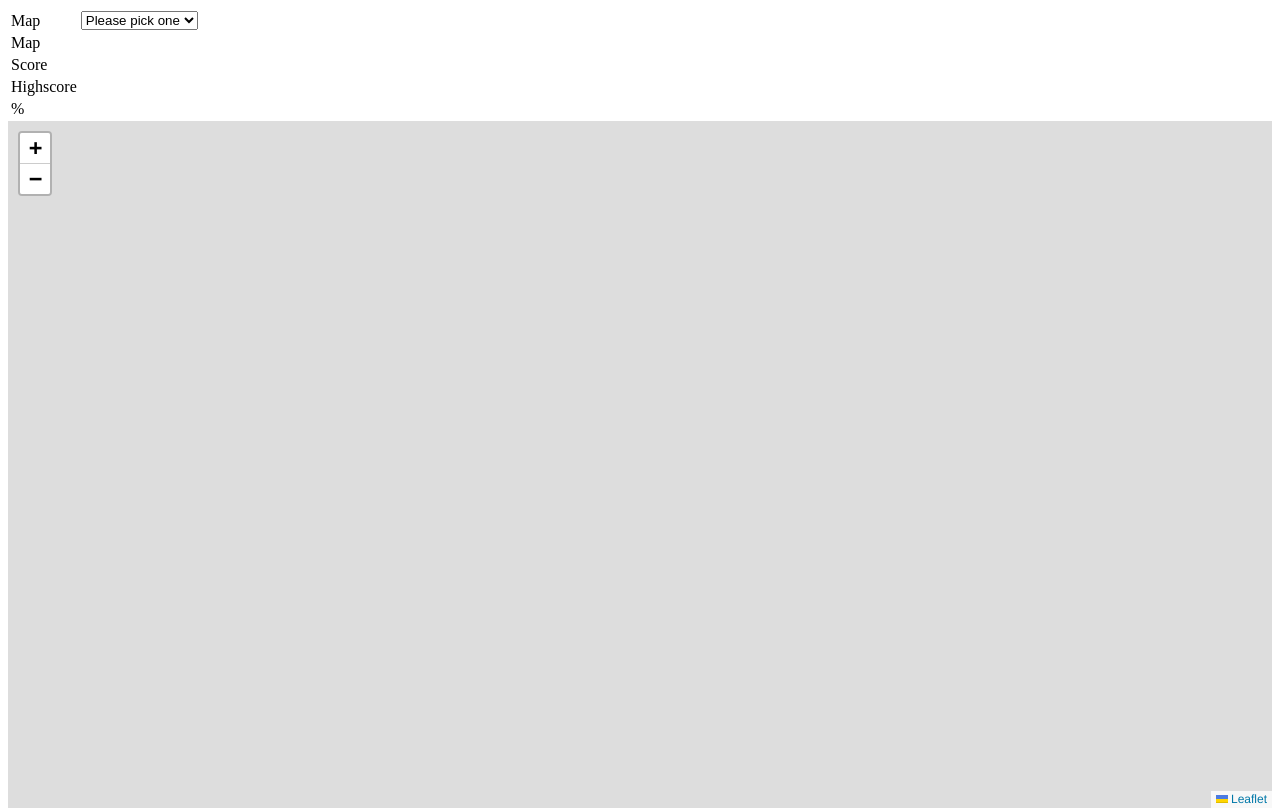
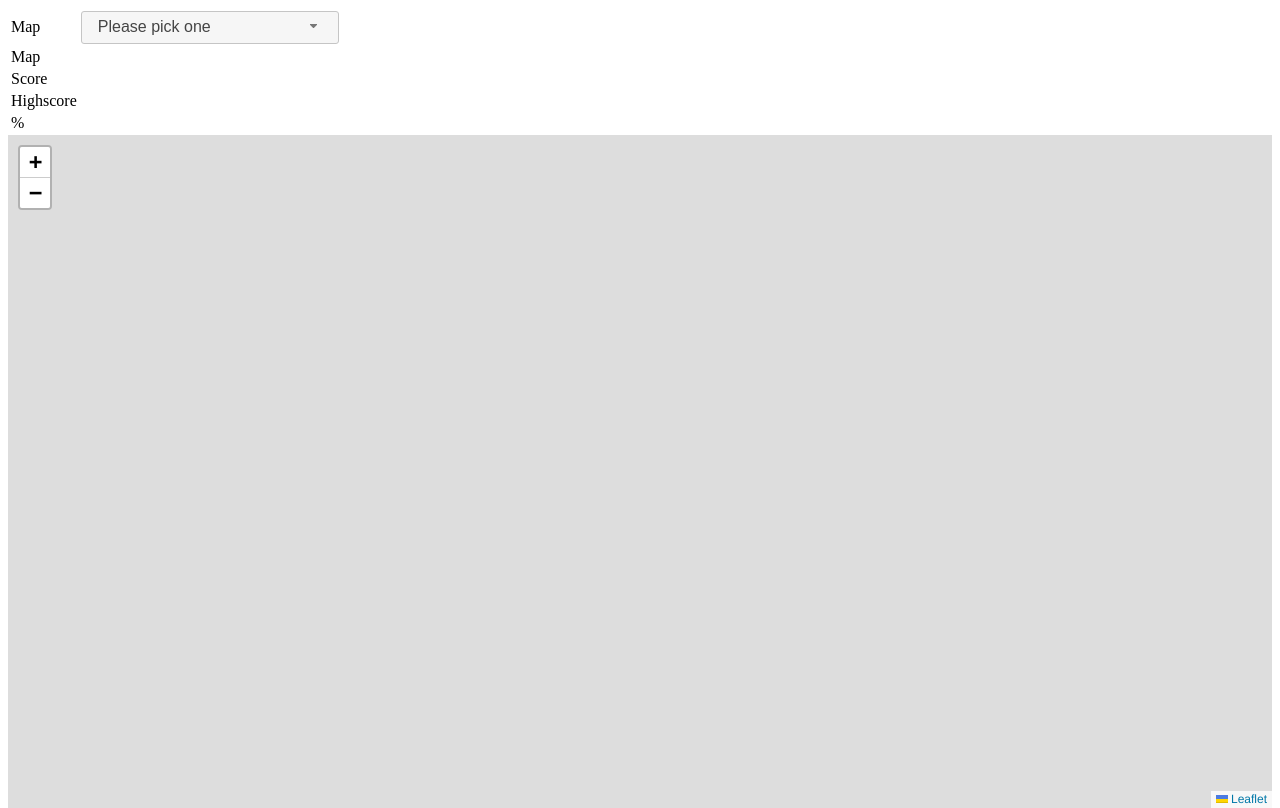
Before and after one commit to simonuwe/considition-2023, a plain HTML site: page visualize/index.html in a window 1280 px wide. Drawn offline with Linux system fonts and the light colour scheme.

Commit message:
better visualizer

```diff
--- a/visualize/index.html
+++ b/visualize/index.html
@@ -7,6 +7,7 @@
   <link rel="icon" href="data:,">
   <link rel="stylesheet" href="leaflet.css">
   <link rel="stylesheet" href="map.css">
+  <script src="jquery-3.7.1.js"></script>
   <script src="jquery.url.js"></script>
   <link rel="stylesheet" href="jquery-ui-1.13.2/jquery-ui.css">
   <script src="jquery-ui-1.13.2/jquery-ui.js"></script>
```
